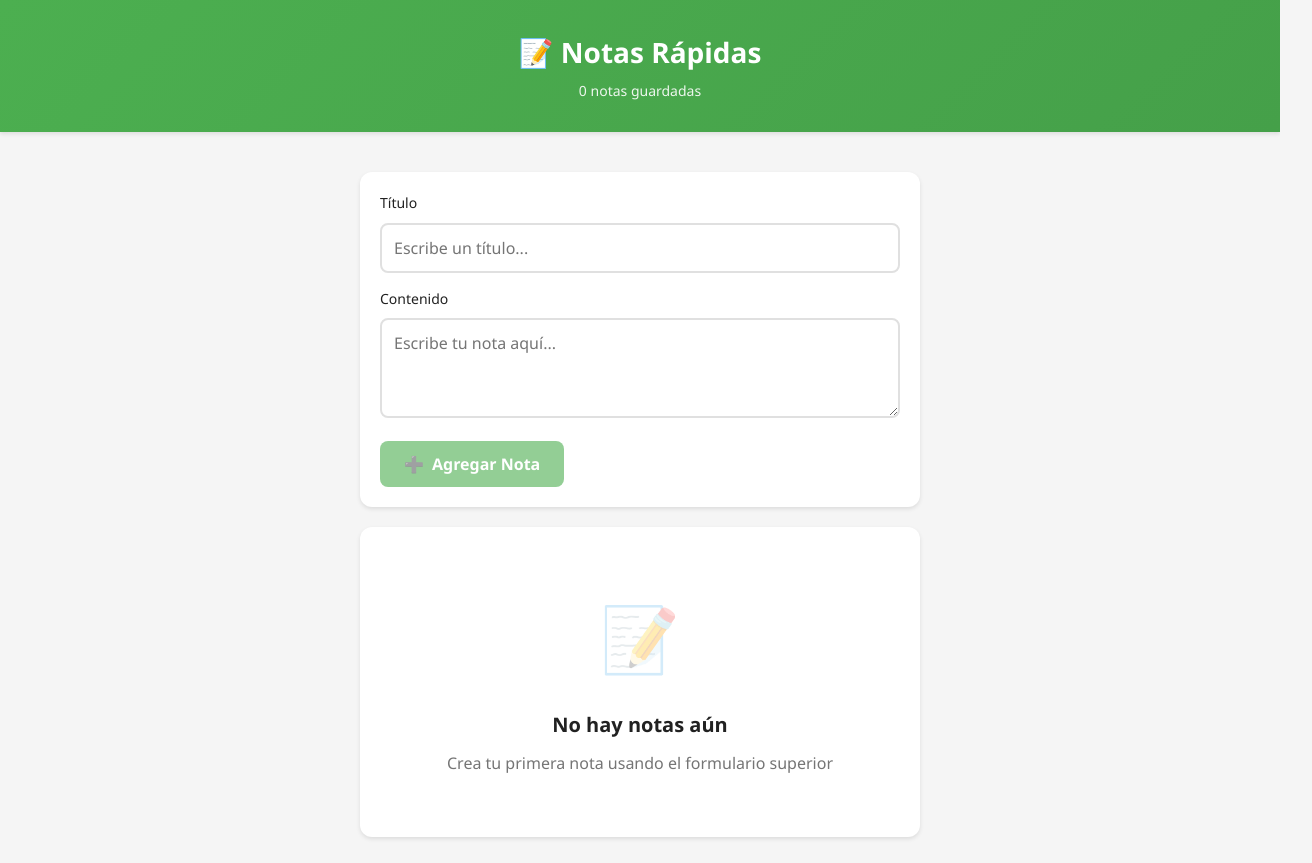
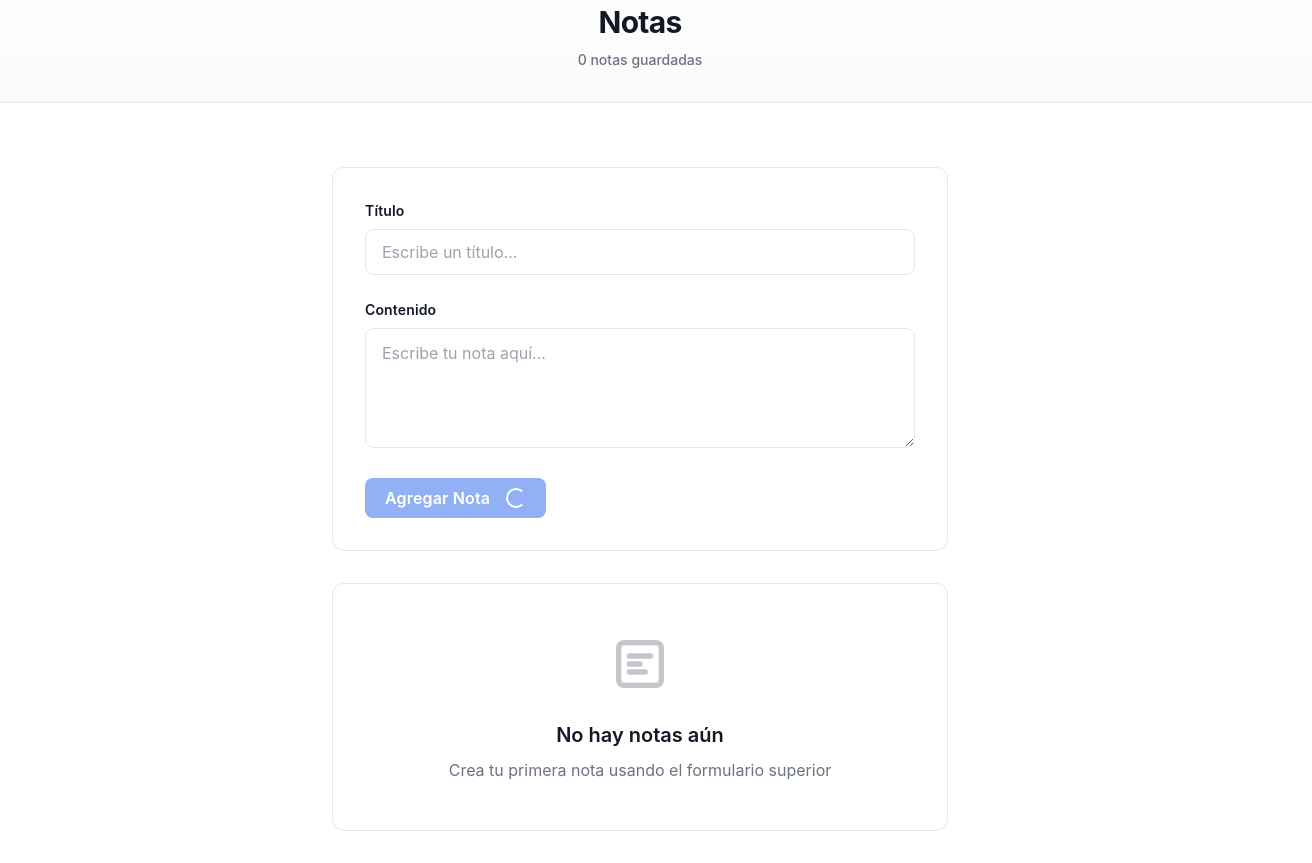
Before and after one commit to Lizardo10/notasrapidas, a Nuxt app: page / in a window 1280 px wide. Shown: the whole page, 1312 px wide, since content can reach past the window. Built offline with nearby package versions, Linux system fonts and the light colour scheme.

Commit message:
Diseño profesional: colores neutros, iconos SVG, sin errores SSR

```diff
--- a/app.vue
+++ b/app.vue
@@ -1,7 +1,7 @@
 <template>
   <div>
     <header class="header">
-      <h1>📝 Notas Rápidas</h1>
+      <h1>Notas</h1>
       <p>{{ totalNotes }} {{ totalNotes === 1 ? 'nota guardada' : 'notas guardadas' }}</p>
     </header>
 
--- a/assets/css/main.css
+++ b/assets/css/main.css
@@ -5,281 +5,413 @@
 }
 
 :root {
-  --primary-color: #4CAF50;
-  --primary-dark: #45a049;
-  --secondary-color: #FFC107;
-  --danger-color: #f44336;
-  --background: #f5f5f5;
+  /* Colores profesionales neutros */
+  --primary: #2563eb;
+  --primary-hover: #1d4ed8;
+  --danger: #dc2626;
+  --danger-hover: #b91c1c;
+  --success: #16a34a;
+  --warning: #ea580c;
+
+  /* Grises neutros modernos */
+  --gray-50: #f9fafb;
+  --gray-100: #f3f4f6;
+  --gray-200: #e5e7eb;
+  --gray-300: #d1d5db;
+  --gray-400: #9ca3af;
+  --gray-500: #6b7280;
+  --gray-600: #4b5563;
+  --gray-700: #374151;
+  --gray-800: #1f2937;
+  --gray-900: #111827;
+
+  /* Esquema de colores */
+  --background: #ffffff;
   --surface: #ffffff;
-  --text-primary: #212121;
-  --text-secondary: #757575;
-  --border-color: #e0e0e0;
-  --shadow: 0 2px 4px rgba(0, 0, 0, 0.1);
-  --shadow-hover: 0 4px 8px rgba(0, 0, 0, 0.15);
+  --text-primary: #111827;
+  --text-secondary: #6b7280;
+  --border: #e5e7eb;
+  --border-hover: #d1d5db;
+
+  /* Sombras sutiles */
+  --shadow-sm: 0 1px 2px 0 rgba(0, 0, 0, 0.05);
+  --shadow-md: 0 4px 6px -1px rgba(0, 0, 0, 0.1), 0 2px 4px -1px rgba(0, 0, 0, 0.06);
+  --shadow-lg: 0 10px 15px -3px rgba(0, 0, 0, 0.1), 0 4px 6px -2px rgba(0, 0, 0, 0.05);
+  --shadow-xl: 0 20px 25px -5px rgba(0, 0, 0, 0.1), 0 10px 10px -5px rgba(0, 0, 0, 0.04);
+
+  /* Espaciado consistente */
+  --spacing-xs: 0.25rem;
+  --spacing-sm: 0.5rem;
+  --spacing-md: 1rem;
+  --spacing-lg: 1.5rem;
+  --spacing-xl: 2rem;
+  --spacing-2xl: 3rem;
+
+  /* Tipografía */
+  --font-family: -apple-system, BlinkMacSystemFont, 'Segoe UI', 'Roboto', 'Oxygen', 'Ubuntu', 'Cantarell', 'Fira Sans', 'Droid Sans', 'Helvetica Neue', sans-serif;
+  --font-size-xs: 0.75rem;
+  --font-size-sm: 0.875rem;
+  --font-size-base: 1rem;
+  --font-size-lg: 1.125rem;
+  --font-size-xl: 1.25rem;
+  --font-size-2xl: 1.5rem;
+  --font-size-3xl: 1.875rem;
+
+  /* Transiciones suaves */
+  --transition-fast: 150ms ease;
+  --transition-base: 200ms ease;
+  --transition-slow: 300ms ease;
 }
 
 body {
-  font-family: 'Segoe UI', Tahoma, Geneva, Verdana, sans-serif;
+  font-family: var(--font-family);
   background-color: var(--background);
   color: var(--text-primary);
-  line-height: 1.6;
+  line-height: 1.5;
   min-height: 100vh;
+  -webkit-font-smoothing: antialiased;
+  -moz-osx-font-smoothing: grayscale;
 }
 
 .container {
-  max-width: 600px;
+  max-width: 680px;
   margin: 0 auto;
-  padding: 20px;
+  padding: var(--spacing-xl);
 }
 
+/* Header minimalista */
 .header {
-  background: linear-gradient(135deg, var(--primary-color), var(--primary-dark));
-  color: white;
-  padding: 30px 20px;
+  background: linear-gradient(180deg, #ffffff 0%, var(--gray-50) 100%);
+  border-bottom: 1px solid var(--border);
+  padding: var(--spacing-xl) var(--spacing-xl);
   text-align: center;
-  box-shadow: var(--shadow);
-  margin-bottom: 20px;
+  margin: calc(var(--spacing-xl) * -1) calc(var(--spacing-xl) * -1) var(--spacing-xl);
 }
 
 .header h1 {
-  font-size: 28px;
-  font-weight: 600;
-  margin-bottom: 5px;
+  font-size: var(--font-size-3xl);
+  font-weight: 700;
+  margin-bottom: var(--spacing-xs);
+  color: var(--text-primary);
+  letter-spacing: -0.025em;
 }
 
 .header p {
-  font-size: 14px;
-  opacity: 0.9;
+  font-size: var(--font-size-sm);
+  color: var(--text-secondary);
+  font-weight: 500;
 }
 
+/* Formulario */
 .note-form {
   background: var(--surface);
-  padding: 20px;
+  padding: var(--spacing-xl);
   border-radius: 12px;
-  box-shadow: var(--shadow);
-  margin-bottom: 20px;
+  border: 1px solid var(--border);
+  margin-bottom: var(--spacing-xl);
+  transition: box-shadow var(--transition-base);
+}
+
+.note-form:focus-within {
+  box-shadow: var(--shadow-md);
 }
 
 .form-group {
-  margin-bottom: 15px;
+  margin-bottom: var(--spacing-lg);
+}
+
+.form-group:last-child {
+  margin-bottom: 0;
 }
 
 .form-group label {
   display: block;
-  margin-bottom: 8px;
-  font-weight: 500;
+  margin-bottom: var(--spacing-sm);
+  font-weight: 600;
   color: var(--text-primary);
-  font-size: 14px;
+  font-size: var(--font-size-sm);
+  letter-spacing: 0.01em;
 }
 
 .form-group input,
 .form-group textarea {
   width: 100%;
-  padding: 12px;
-  border: 2px solid var(--border-color);
+  padding: 0.75rem 1rem;
+  border: 1px solid var(--border);
   border-radius: 8px;
-  font-size: 16px;
+  font-size: var(--font-size-base);
   font-family: inherit;
-  transition: border-color 0.3s ease;
+  transition: all var(--transition-base);
+  background: var(--background);
+  color: var(--text-primary);
+}
+
+.form-group input::placeholder,
+.form-group textarea::placeholder {
+  color: var(--gray-400);
+}
+
+.form-group input:hover,
+.form-group textarea:hover {
+  border-color: var(--border-hover);
 }
 
 .form-group input:focus,
 .form-group textarea:focus {
   outline: none;
-  border-color: var(--primary-color);
+  border-color: var(--primary);
+  box-shadow: 0 0 0 3px rgba(37, 99, 235, 0.1);
 }
 
 .form-group textarea {
   resize: vertical;
-  min-height: 100px;
-  max-height: 300px;
+  min-height: 120px;
+  line-height: 1.6;
 }
 
+/* Botones profesionales */
 .btn {
-  padding: 12px 24px;
+  padding: 0.625rem 1.25rem;
   border: none;
   border-radius: 8px;
-  font-size: 16px;
+  font-size: var(--font-size-base);
   font-weight: 600;
   cursor: pointer;
-  transition: all 0.3s ease;
+  transition: all var(--transition-base);
   display: inline-flex;
   align-items: center;
-  gap: 8px;
+  justify-content: center;
+  gap: 0.5rem;
   font-family: inherit;
+  letter-spacing: 0.01em;
+  position: relative;
+  overflow: hidden;
 }
 
 .btn:disabled {
-  opacity: 0.6;
+  opacity: 0.5;
   cursor: not-allowed;
+  pointer-events: none;
 }
 
 .btn-primary {
-  background-color: var(--primary-color);
+  background-color: var(--primary);
   color: white;
 }
 
 .btn-primary:hover:not(:disabled) {
-  background-color: var(--primary-dark);
-  transform: translateY(-2px);
-  box-shadow: var(--shadow-hover);
+  background-color: var(--primary-hover);
+  transform: translateY(-1px);
+  box-shadow: var(--shadow-md);
+}
+
+.btn-primary:active:not(:disabled) {
+  transform: translateY(0);
 }
 
 .btn-danger {
-  background-color: var(--danger-color);
+  background-color: var(--danger);
   color: white;
 }
 
 .btn-danger:hover {
-  background-color: #da190b;
-  transform: translateY(-2px);
-  box-shadow: var(--shadow-hover);
+  background-color: var(--danger-hover);
+  transform: translateY(-1px);
+  box-shadow: var(--shadow-md);
 }
 
 .btn-secondary {
-  background-color: #757575;
-  color: white;
+  background-color: var(--gray-100);
+  color: var(--gray-700);
+  border: 1px solid var(--border);
 }
 
 .btn-secondary:hover {
-  background-color: #616161;
+  background-color: var(--gray-200);
+  border-color: var(--border-hover);
 }
 
 .btn-small {
-  padding: 6px 12px;
-  font-size: 14px;
+  padding: 0.375rem 0.75rem;
+  font-size: var(--font-size-sm);
 }
 
 .actions {
   display: flex;
-  gap: 10px;
-  margin-top: 15px;
+  gap: var(--spacing-sm);
+  margin-top: var(--spacing-lg);
+  flex-wrap: wrap;
 }
 
+/* Grid de notas */
 .notes-grid {
   display: grid;
-  grid-template-columns: repeat(auto-fill, minmax(280px, 1fr));
-  gap: 15px;
-  margin-bottom: 20px;
+  grid-template-columns: repeat(auto-fill, minmax(300px, 1fr));
+  gap: var(--spacing-lg);
+  margin-bottom: var(--spacing-xl);
 }
 
+/* Tarjetas de notas */
 .note-card {
   background: var(--surface);
-  padding: 20px;
+  padding: var(--spacing-xl);
   border-radius: 12px;
-  box-shadow: var(--shadow);
-  transition: all 0.3s ease;
+  border: 1px solid var(--border);
+  transition: all var(--transition-base);
   position: relative;
   word-wrap: break-word;
+  overflow-wrap: break-word;
 }
 
 .note-card:hover {
-  transform: translateY(-4px);
-  box-shadow: var(--shadow-hover);
+  transform: translateY(-2px);
+  box-shadow: var(--shadow-md);
+  border-color: var(--border-hover);
 }
 
 .note-card h3 {
-  font-size: 18px;
-  margin-bottom: 10px;
+  font-size: var(--font-size-lg);
+  font-weight: 600;
+  margin-bottom: var(--spacing-sm);
   color: var(--text-primary);
-  display: flex;
-  justify-content: space-between;
-  align-items: flex-start;
-  gap: 10px;
+  line-height: 1.4;
+  display: -webkit-box;
+  -webkit-line-clamp: 2;
+  -webkit-box-orient: vertical;
+  overflow: hidden;
 }
 
 .note-card p {
   color: var(--text-secondary);
-  font-size: 14px;
-  line-height: 1.5;
-  margin-bottom: 15px;
+  font-size: var(--font-size-sm);
+  line-height: 1.6;
+  margin-bottom: var(--spacing-lg);
+  display: -webkit-box;
+  -webkit-line-clamp: 4;
+  -webkit-box-orient: vertical;
+  overflow: hidden;
 }
 
 .note-card-footer {
   display: flex;
   justify-content: space-between;
   align-items: center;
-  padding-top: 15px;
-  border-top: 1px solid var(--border-color);
+  padding-top: var(--spacing-md);
+  border-top: 1px solid var(--border);
 }
 
 .note-date {
-  font-size: 12px;
+  font-size: var(--font-size-xs);
   color: var(--text-secondary);
+  font-weight: 500;
 }
 
 .note-actions {
   display: flex;
-  gap: 8px;
+  gap: var(--spacing-xs);
 }
 
 .icon-btn {
   background: none;
   border: none;
   cursor: pointer;
-  padding: 6px;
+  padding: 0.375rem;
   border-radius: 6px;
-  transition: all 0.2s ease;
+  transition: all var(--transition-fast);
   display: inline-flex;
   align-items: center;
   justify-content: center;
-  font-size: 18px;
+  font-size: 1.125rem;
   width: 32px;
   height: 32px;
 }
 
 .icon-btn:hover {
-  background-color: var(--background);
+  background-color: var(--gray-100);
+  transform: scale(1.1);
 }
 
 .icon-btn-edit {
-  color: var(--primary-color);
+  color: var(--primary);
+}
+
+.icon-btn-edit:hover {
+  background-color: rgba(37, 99, 235, 0.1);
 }
 
 .icon-btn-delete {
-  color: var(--danger-color);
+  color: var(--danger);
 }
 
+.icon-btn-delete:hover {
+  background-color: rgba(220, 38, 38, 0.1);
+}
+
+/* Estado vacío */
 .empty-state {
   text-align: center;
-  padding: 60px 20px;
+  padding: var(--spacing-2xl) var(--spacing-xl);
   background: var(--surface);
   border-radius: 12px;
-  box-shadow: var(--shadow);
+  border: 1px solid var(--border);
 }
 
 .empty-state-icon {
-  font-size: 64px;
-  margin-bottom: 20px;
-  opacity: 0.3;
+  font-size: 4rem;
+  margin-bottom: var(--spacing-lg);
+  opacity: 0.4;
+  color: var(--text-secondary);
+  display: flex;
+  align-items: center;
+  justify-content: center;
+}
+
+.empty-state-icon svg {
+  width: 64px;
+  height: 64px;
 }
 
 .empty-state h3 {
-  font-size: 20px;
+  font-size: var(--font-size-xl);
+  font-weight: 600;
   color: var(--text-primary);
-  margin-bottom: 10px;
+  margin-bottom: var(--spacing-sm);
 }
 
 .empty-state p {
   color: var(--text-secondary);
-  font-size: 16px;
+  font-size: var(--font-size-base);
 }
 
+/* Responsive */
 @media (max-width: 640px) {
+  .container {
+    padding: var(--spacing-md);
+  }
+
+  .header {
+    padding: var(--spacing-lg) var(--spacing-md);
+    margin: calc(var(--spacing-md) * -1) calc(var(--spacing-md) * -1) var(--spacing-lg);
+  }
+
   .header h1 {
-    font-size: 24px;
+    font-size: var(--font-size-2xl);
+  }
+
+  .note-form {
+    padding: var(--spacing-lg);
   }
 
   .notes-grid {
     grid-template-columns: 1fr;
   }
 
-  .note-card h3 {
-    font-size: 16px;
+  .note-card {
+    padding: var(--spacing-lg);
   }
 
-  .container {
-    padding: 10px;
+  .note-card h3 {
+    font-size: var(--font-size-base);
   }
 }
 
@@ -287,7 +419,7 @@ body {
 @keyframes fadeIn {
   from {
     opacity: 0;
-    transform: translateY(20px);
+    transform: translateY(10px);
   }
   to {
     opacity: 1;
@@ -296,18 +428,97 @@ body {
 }
 
 .note-card {
-  animation: fadeIn 0.3s ease;
+  animation: fadeIn 0.3s ease-out;
 }
 
-/* Estilos para modo oscuro */
+@keyframes slideIn {
+  from {
+    opacity: 0;
+    transform: translateX(-10px);
+  }
+  to {
+    opacity: 1;
+    transform: translateX(0);
+  }
+}
+
+.note-form {
+  animation: slideIn 0.3s ease-out;
+}
+
+/* Modo oscuro profesional */
 @media (prefers-color-scheme: dark) {
   :root {
-    --background: #121212;
-    --surface: #1e1e1e;
-    --text-primary: #ffffff;
-    --text-secondary: #b0b0b0;
-    --border-color: #333333;
-    --shadow: 0 2px 4px rgba(0, 0, 0, 0.3);
-    --shadow-hover: 0 4px 8px rgba(0, 0, 0, 0.5);
+    --background: #0f172a;
+    --surface: #1e293b;
+    --text-primary: #f1f5f9;
+    --text-secondary: #94a3b8;
+    --border: #334155;
+    --border-hover: #475569;
+    --gray-100: #1e293b;
+    --gray-200: #334155;
+    --gray-700: #cbd5e1;
+  }
+
+  .header {
+    background: linear-gradient(180deg, #1e293b 0%, #0f172a 100%);
+    border-bottom-color: var(--border);
+  }
+
+  .note-form:focus-within {
+    box-shadow: 0 0 0 2px rgba(37, 99, 235, 0.2);
   }
 }
+
+/* Mejoras de accesibilidad */
+.btn:focus-visible,
+.icon-btn:focus-visible,
+input:focus-visible,
+textarea:focus-visible {
+  outline: 2px solid var(--primary);
+  outline-offset: 2px;
+}
+
+/* Scrollbar personalizada */
+::-webkit-scrollbar {
+  width: 8px;
+  height: 8px;
+}
+
+::-webkit-scrollbar-track {
+  background: var(--gray-100);
+}
+
+::-webkit-scrollbar-thumb {
+  background: var(--gray-300);
+  border-radius: 4px;
+}
+
+::-webkit-scrollbar-thumb:hover {
+  background: var(--gray-400);
+}
+
+/* Mejora de rendimiento */
+.note-card,
+.note-form,
+.btn {
+  will-change: transform;
+}
+
+/* Loading states */
+.btn:disabled::after {
+  content: '';
+  width: 16px;
+  height: 16px;
+  border: 2px solid currentColor;
+  border-top-color: transparent;
+  border-radius: 50%;
+  animation: spin 0.8s linear infinite;
+  margin-left: 0.5rem;
+}
+
+@keyframes spin {
+  to {
+    transform: rotate(360deg);
+  }
+}
--- a/components/EmptyState.vue
+++ b/components/EmptyState.vue
@@ -1,6 +1,11 @@
 <template>
   <div class="empty-state">
-    <div class="empty-state-icon">📝</div>
+    <div class="empty-state-icon">
+      <svg width="64" height="64" viewBox="0 0 24 24" fill="none" xmlns="http://www.w3.org/2000/svg">
+        <path d="M4 6C4 4.89543 4.89543 4 6 4H18C19.1046 4 20 4.89543 20 6V18C20 19.1046 19.1046 20 18 20H6C4.89543 20 4 19.1046 4 18V6Z" stroke="currentColor" stroke-width="2" stroke-linecap="round" stroke-linejoin="round"/>
+        <path d="M8 9H16M8 12H12M8 15H14" stroke="currentColor" stroke-width="2" stroke-linecap="round" stroke-linejoin="round"/>
+      </svg>
+    </div>
     <h3>No hay notas aún</h3>
     <p>Crea tu primera nota usando el formulario superior</p>
   </div>
--- a/components/NoteForm.vue
+++ b/components/NoteForm.vue
@@ -25,7 +25,6 @@
 
       <div class="actions">
         <button type="submit" class="btn btn-primary" :disabled="!isValid">
-          <span>{{ isEditing ? '✨' : '➕' }}</span>
           {{ isEditing ? 'Actualizar Nota' : 'Agregar Nota' }}
         </button>
         <button
--- a/nuxt.config.ts
+++ b/nuxt.config.ts
@@ -1,6 +1,7 @@
 // https://nuxt.com/docs/api/configuration/nuxt-config
 export default defineNuxtConfig({
   devtools: { enabled: true },
+  compatibilityDate: '2024-04-03',
 
   modules: [
     '@vite-pwa/nuxt'
@@ -9,10 +10,10 @@ export default defineNuxtConfig({
   pwa: {
     registerType: 'autoUpdate',
     manifest: {
-      name: 'Notas Rápidas',
+      name: 'Notas',
       short_name: 'Notas',
-      description: 'Aplicación de notas que funciona offline',
-      theme_color: '#4CAF50',
+      description: 'Aplicación de notas profesional que funciona offline',
+      theme_color: '#2563eb',
       background_color: '#ffffff',
       display: 'standalone',
       orientation: 'portrait',
@@ -57,12 +58,12 @@ export default defineNuxtConfig({
 
   app: {
     head: {
-      title: 'Notas Rápidas',
+      title: 'Notas',
       meta: [
         { charset: 'utf-8' },
         { name: 'viewport', content: 'width=device-width, initial-scale=1, maximum-scale=1, user-scalable=no' },
-        { name: 'description', content: 'Aplicación de notas offline con PWA' },
-        { name: 'theme-color', content: '#4CAF50' },
+        { name: 'description', content: 'Aplicación profesional de notas offline' },
+        { name: 'theme-color', content: '#2563eb' },
         { name: 'mobile-web-app-capable', content: 'yes' },
         { name: 'apple-mobile-web-app-capable', content: 'yes' },
         { name: 'apple-mobile-web-app-status-bar-style', content: 'black-translucent' }
--- a/package.json
+++ b/package.json
@@ -13,8 +13,5 @@
     "@nuxt/devtools": "latest",
     "nuxt": "^3.12.0",
     "@vite-pwa/nuxt": "^1.0.7"
-  },
-  "dependencies": {
-    "@vueuse/core": "^10.9.0"
   }
 }
```
Also changed, not shown: components/NoteCard.vue (+7 -2 lines), composables/useNotes.ts (+8 -4 lines), 1 other file (tests, documents, lock files or other folders).
